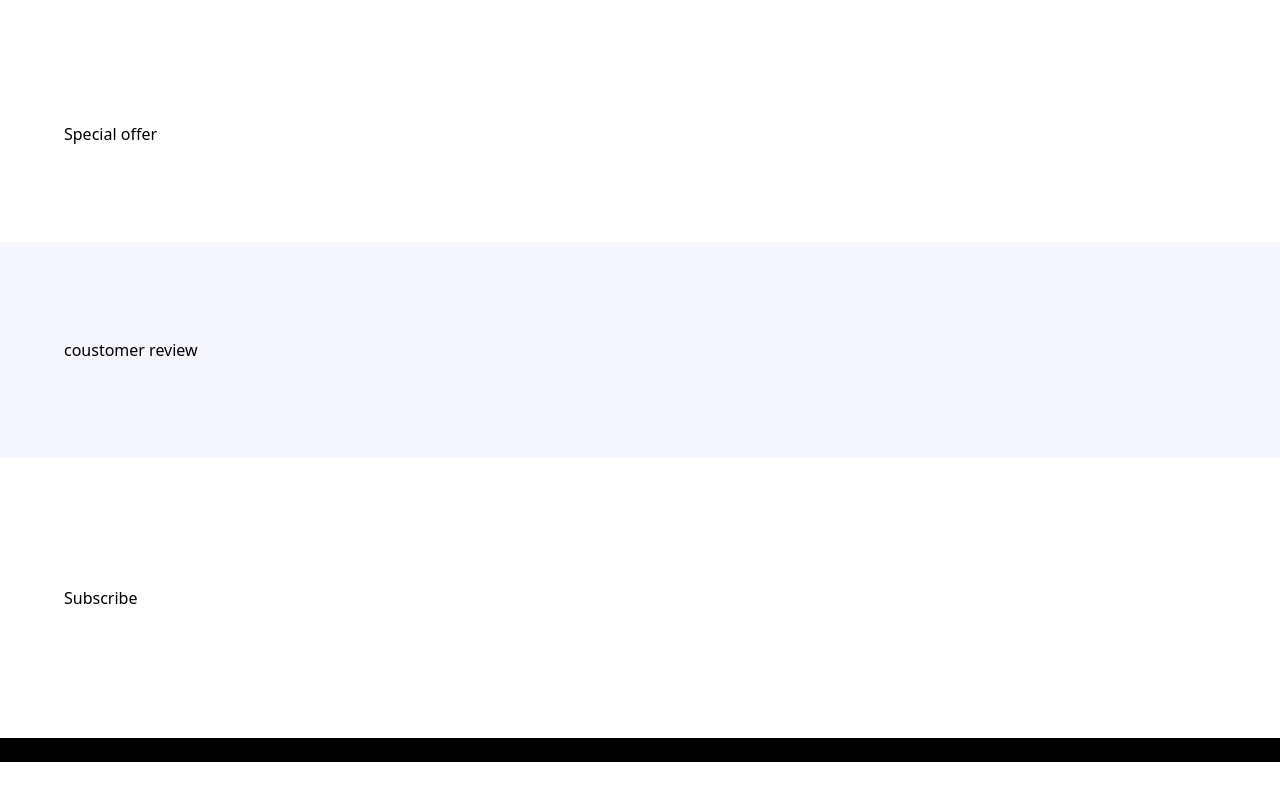
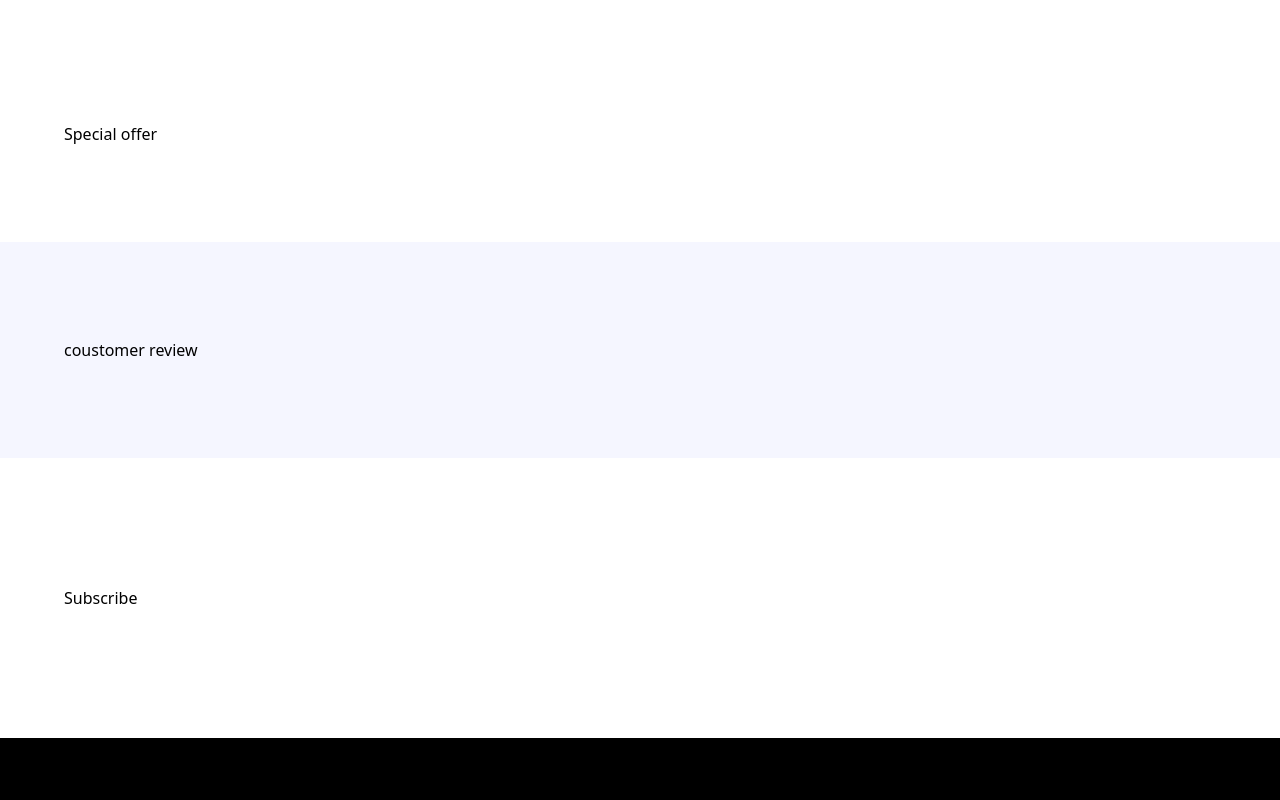
Before and after one commit to ft-johan/nike-tailwind-css, a React (Vite) app: page / in a window 1280 px wide. Shown: the part 654-1454 px from the top of the page. Before the commit the page ends 1416 px from the top, so only its background shows below. Built offline with nearby package versions, Linux system fonts and the light colour scheme; a web font is replaced by a local one.

Commit message:
Update App.jsx

```diff
--- a/src/App.jsx
+++ b/src/App.jsx
@@ -10,6 +10,6 @@ const App = () => (
     <section className="padding"> Special offer</section>
     <section className="bg-pale-blue padding"> coustomer review </section>
     <section className="padding-x sm:py-32 py-16 w-full"> Subscribe</section>
-    <section className="bg-black"> footer</section></main>
+    <section className="bg-black padding-x padding-t pb-8"> footer</section></main>
 );
 export default App;
```
